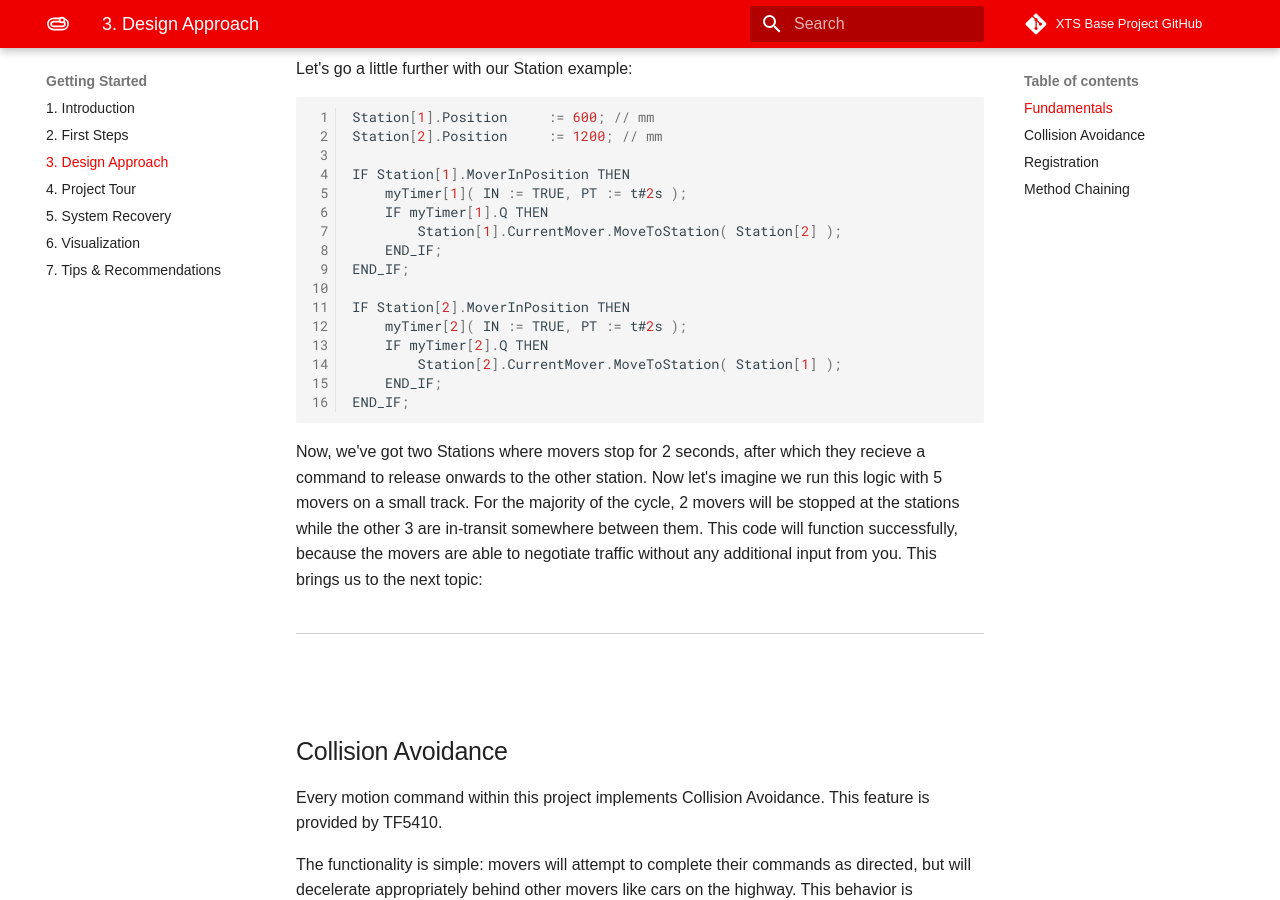
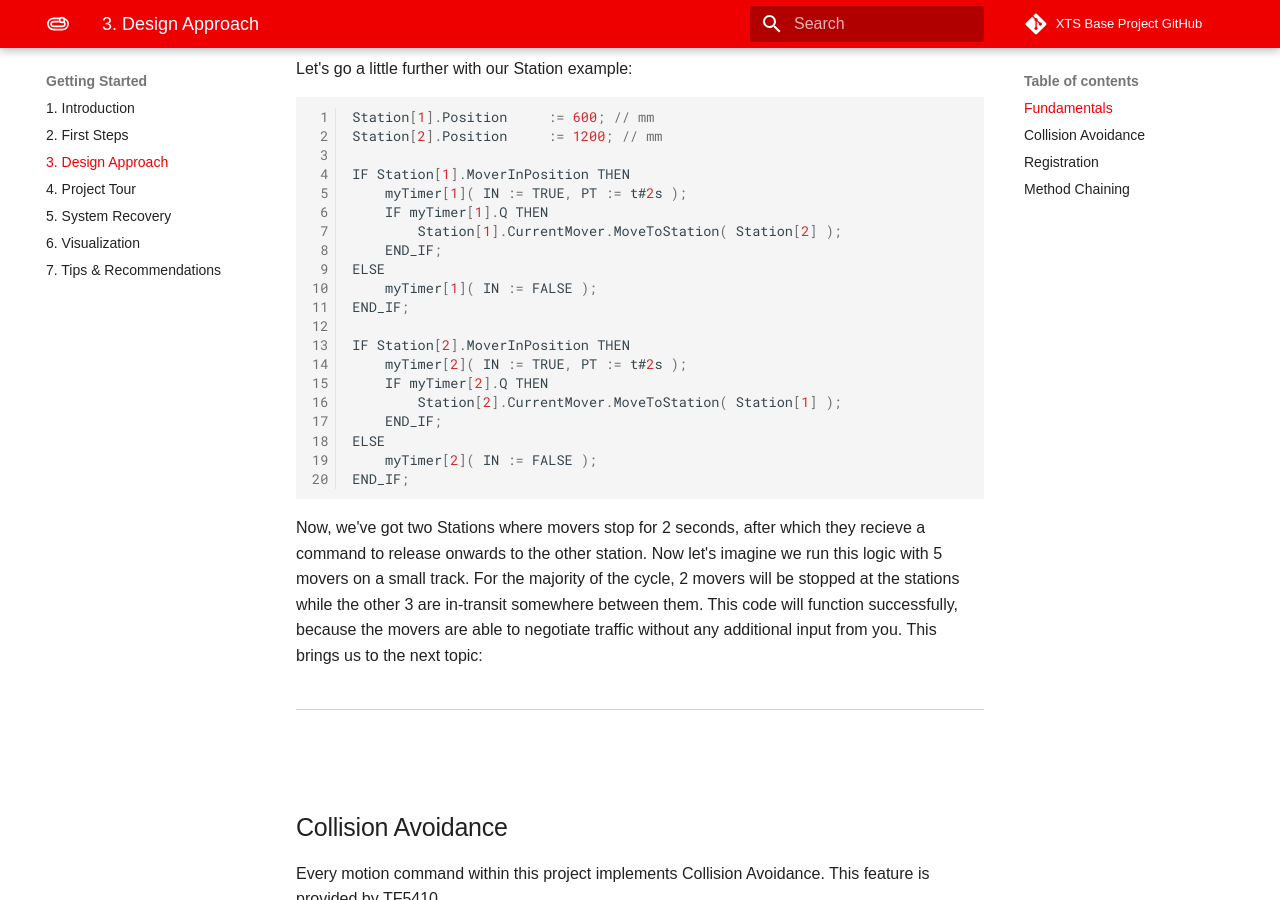
Before and after one commit to Beckhoff-USA-Community/XTS_Base, an MkDocs documentation site: the page built from Documentation/docs/GettingStarted/3_DesignApproach.md, in a window 1280 px wide and 900 px high, scrolled down 2035 px. Built offline with MkDocs 1.6.1 and Material for MkDocs 9.7.7, drawn with Linux system fonts in a browser that asks for light colours; some web fonts are replaced; comment, search, counter and statistics services are not loaded.

Commit message:
Spelling and clarification

````diff
--- a/Documentation/docs/GettingStarted/3_DesignApproach.md
+++ b/Documentation/docs/GettingStarted/3_DesignApproach.md
@@ -91,6 +91,8 @@ IF Station[1].MoverInPosition THEN
     IF myTimer[1].Q THEN
         Station[1].CurrentMover.MoveToStation( Station[2] );
     END_IF;
+ELSE
+	myTimer[1]( IN := FALSE );
 END_IF;
 
 IF Station[2].MoverInPosition THEN
@@ -98,6 +100,8 @@ IF Station[2].MoverInPosition THEN
     IF myTimer[2].Q THEN
         Station[2].CurrentMover.MoveToStation( Station[1] );
     END_IF;
+ELSE
+	myTimer[2]( IN := FALSE );
 END_IF;
 ```
 
````
Also changed, not shown: Documentation/docs/GettingStarted/2_FirstSteps.md (+1 -1 lines), Documentation/docs/GettingStarted/6_Visualization.md (+1 -1 lines).
